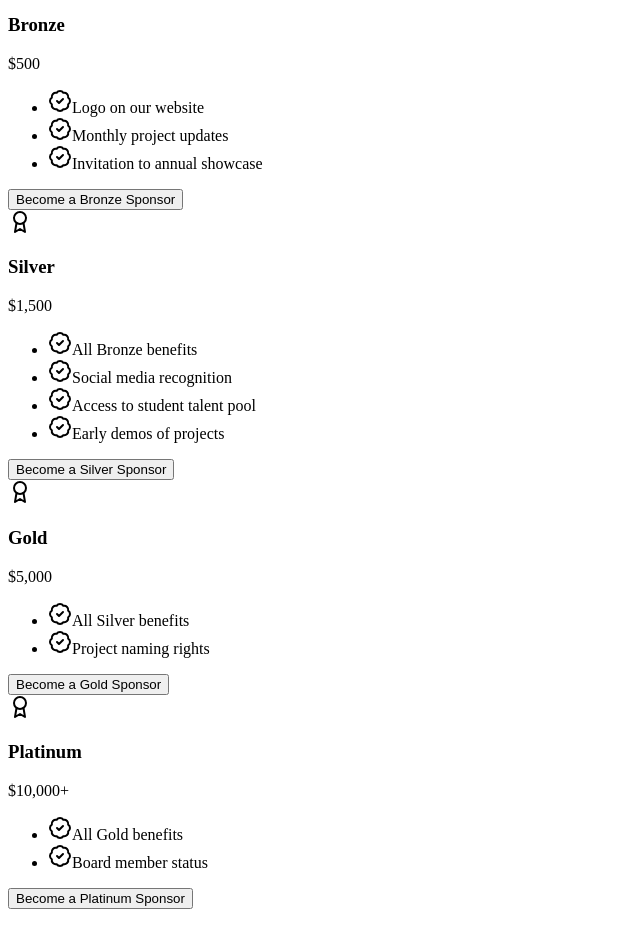
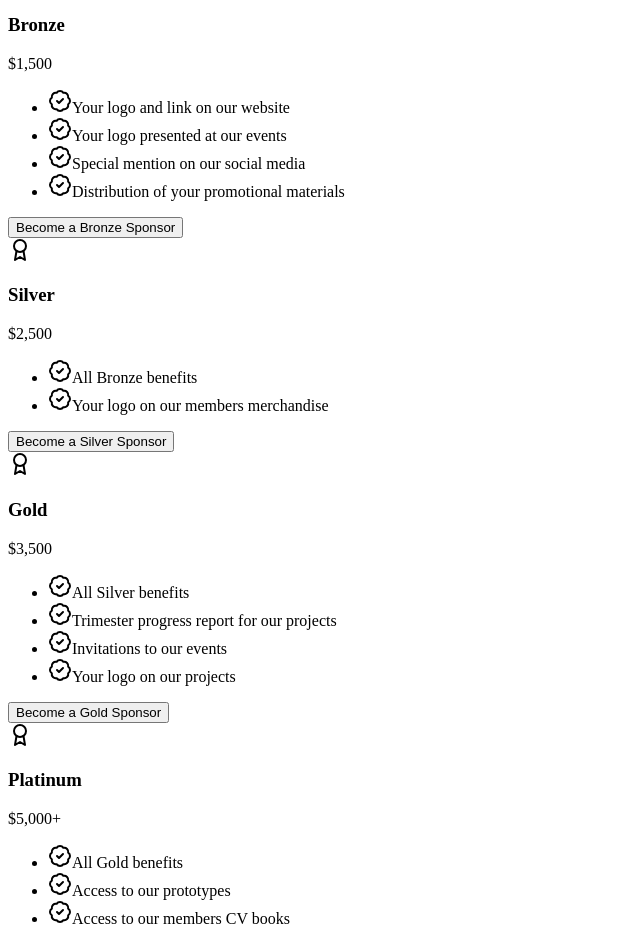
Before and after one commit to cia-ulaval/Site_Club_IA, a Next.js app: page /Collaboration in a window 1280 px wide. Shown: the part 800-1730 px from the top of the page, without its empty margins (0-640 px from the left). Built offline with nearby package versions, Linux system fonts and the light colour scheme.

Commit message:
Collaboration up to date
Information is now factuel with internal sponsorship information

#TODO: make the borders red, some are white, prior solution was to !important them otherwise they don't budge

```diff
--- a/src/pages/Collaboration.tsx
+++ b/src/pages/Collaboration.tsx
@@ -17,44 +17,49 @@ import Head from "next/head";
 const sponsorshipTiers = [
   {
     name: "Bronze",
-    price: "$500",
+    price: "$1,500",
     color: "from-amber-700 to-amber-900",
     hoverColor: "from-amber-600 to-amber-800",
     icon: <Award className="w-8 h-8 text-amber-400" />,
     benefits: [
-      "Logo on our website",
-      "Monthly project updates",
-      "Invitation to annual showcase",
+      "Your logo and link on our website",
+      "Your logo presented at our events",
+      "Special mention on our social media",
+      "Distribution of your promotional materials",
     ],
   },
   {
     name: "Silver",
-    price: "$1,500",
+    price: "$2,500",
     color: "from-gray-400 to-gray-600",
     hoverColor: "from-gray-300 to-gray-500",
     icon: <Award className="w-8 h-8 text-gray-300" />,
+    benefits: ["All Bronze benefits", "Your logo on our members merchandise"],
+  },
+  {
+    name: "Gold",
+    price: "$3,500",
+    color: "from-yellow-500 to-yellow-700",
+    hoverColor: "from-yellow-400 to-yellow-600",
+    icon: <Award className="w-8 h-8 text-yellow-300" />,
     benefits: [
-      "All Bronze benefits",
-      "Social media recognition",
-      "Access to student talent pool",
-      "Early demos of projects",
+      "All Silver benefits",
+      "Trimester progress report for our projects",
+      "Invitations to our events",
+      "Your logo on our projects",
     ],
   },
   {
-    name: "Gold",
-    price: "$5,000",
-    color: "from-yellow-500 to-yellow-700",
-    hoverColor: "from-yellow-400 to-yellow-600",
-    icon: <Award className="w-8 h-8 text-yellow-300" />,
-    benefits: ["All Silver benefits", "Project naming rights"],
-  },
-  {
     name: "Platinum",
-    price: "$10,000+",
+    price: "$5,000+",
     color: "from-red-500 to-red-800",
     hoverColor: "from-red-400 to-red-700",
     icon: <Award className="w-8 h-8 text-red-300" />,
-    benefits: ["All Gold benefits", "Board member status"],
+    benefits: [
+      "All Gold benefits",
+      "Access to our prototypes",
+      "Access to our members CV books",
+    ],
   },
 ];
 
```
